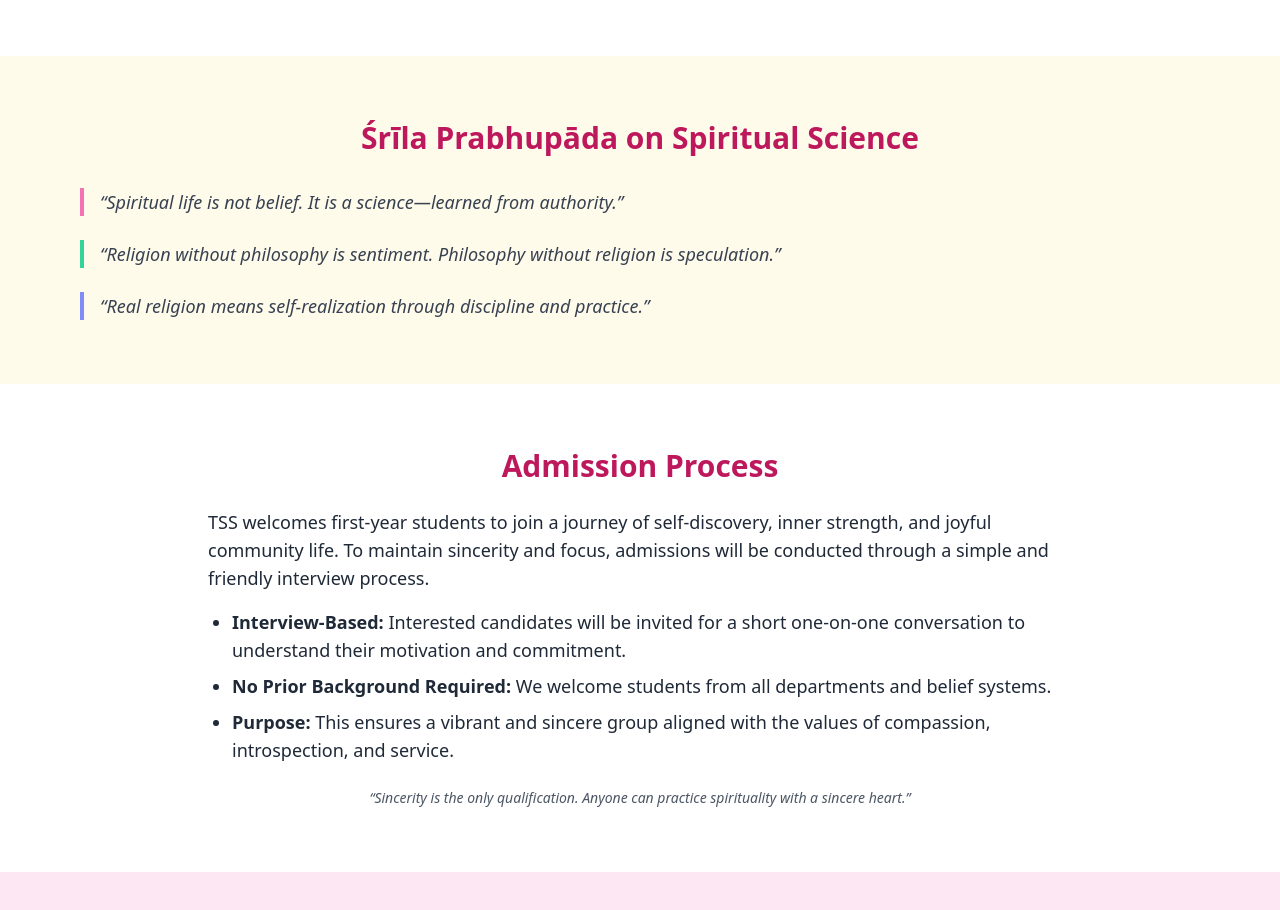
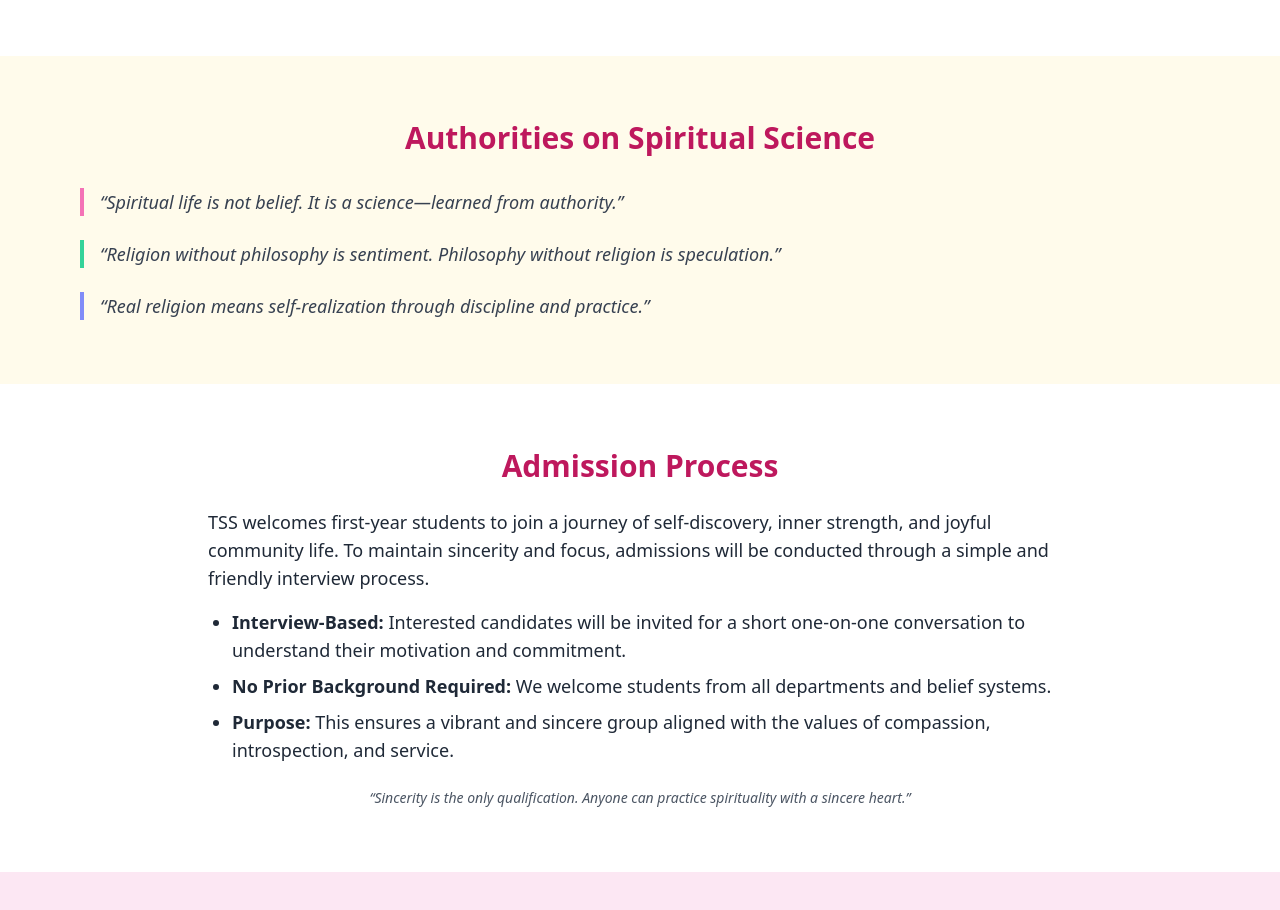
Before and after one commit to Devjoti6113/TSS, a plain HTML site: page index.html in a window 1280 px wide. Shown: the part 2800-3710 px from the top of the page. Drawn offline with nearby package versions, Linux system fonts and the light colour scheme.

Commit message:
Update index.html

```diff
--- a/index.html
+++ b/index.html
@@ -166,7 +166,7 @@
 <!-- Prabhupada Section -->
 <section id="prabhupada" class="py-16 bg-yellow-50" data-aos="fade-left">
   <div class="max-w-6xl mx-auto px-4">
-    <h3 class="text-3xl font-bold text-pink-700 mb-8 text-center">Śrīla Prabhupāda on Spiritual Science</h3>
+    <h3 class="text-3xl font-bold text-pink-700 mb-8 text-center">Authorities on Spiritual Science</h3>
     <div class="space-y-6 text-lg text-gray-700">
       <blockquote class="border-l-4 border-pink-400 pl-4 italic">“Spiritual life is not belief. It is a science—learned from authority.”</blockquote>
       <blockquote class="border-l-4 border-green-400 pl-4 italic">“Religion without philosophy is sentiment. Philosophy without religion is speculation.”</blockquote>
```
